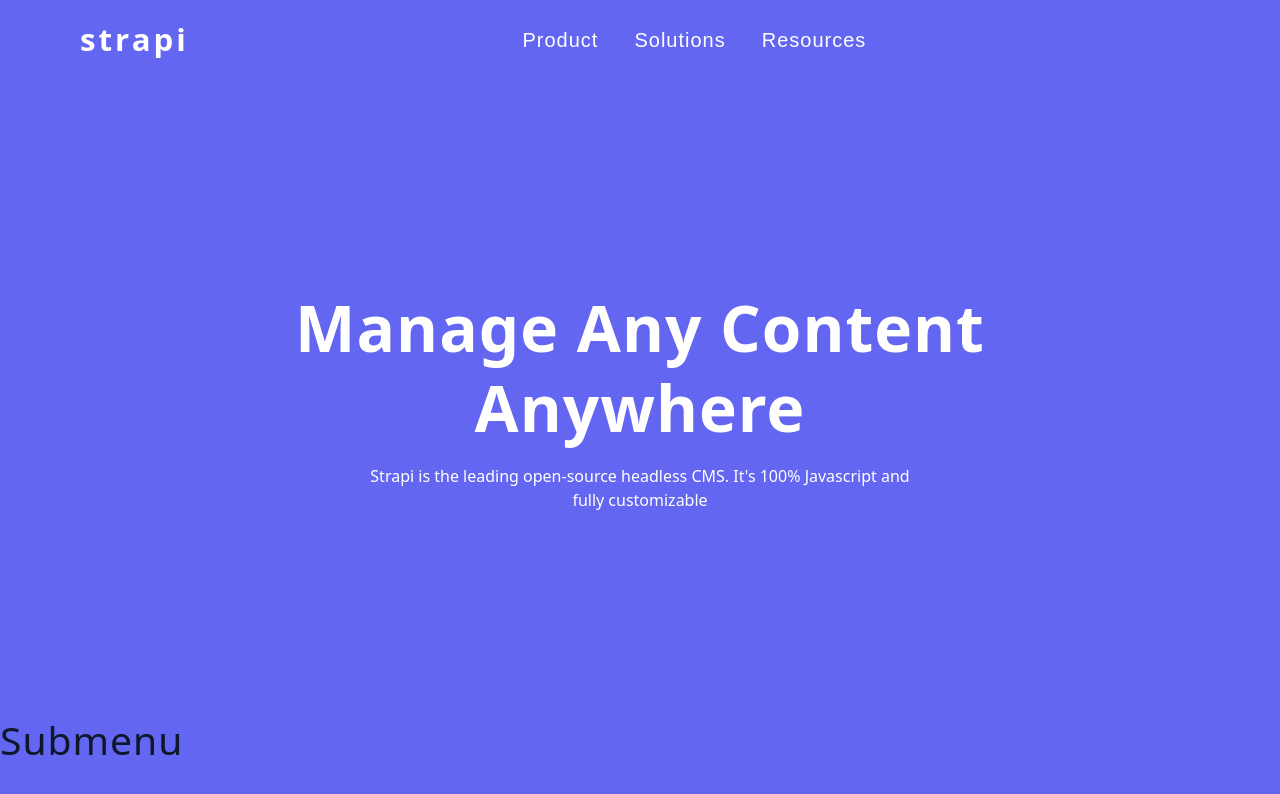
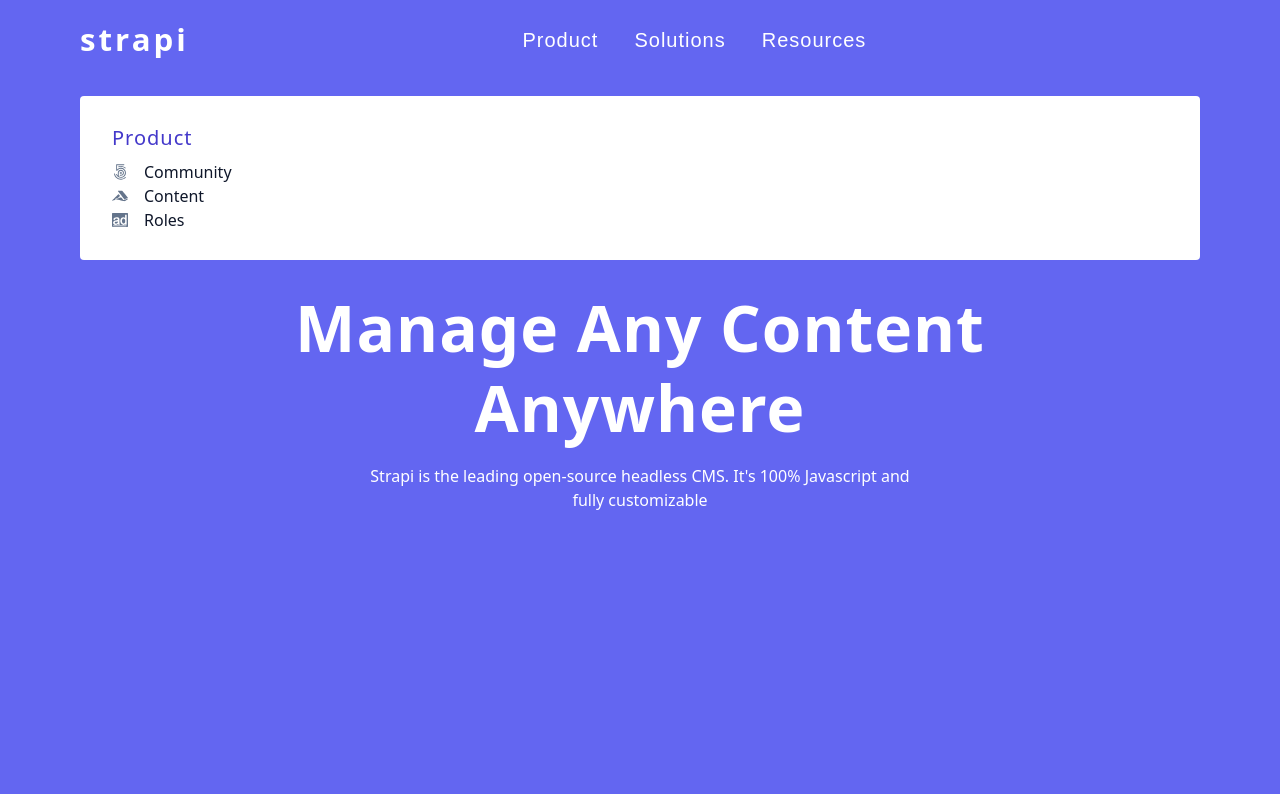
Before and after one commit to fugasok/react-strapi, a React (Vite) app: page / in a window 1280 px wide. Both pictures are taken after a click on the button "Product". Shown: the top 794 px of the page. Built offline with nearby package versions, Linux system fonts and the light colour scheme.

Commit message:
submenu html and css

```diff
--- a/src/Context.jsx
+++ b/src/Context.jsx
@@ -4,6 +4,7 @@
 
 export const AppProvider = ({ children }) => {
 	const [isSidebarOpen, setIsSidebarOpen] = useState(false);
+	const [pageId, setPageId] = useState(null);
 
 	const openSidebar = () => {
 		setIsSidebarOpen(true);
@@ -13,7 +14,9 @@
 	};
 
 	return (
-		<AppContext.Provider value={{ isSidebarOpen, openSidebar, closeSidebar }}>
+		<AppContext.Provider
+			value={{ isSidebarOpen, openSidebar, closeSidebar, pageId, setPageId }}
+		>
 			{children}
 		</AppContext.Provider>
 	);
--- a/src/NavLinks.jsx
+++ b/src/NavLinks.jsx
@@ -2,11 +2,11 @@
 import sublinks from "./data";
 
 const NavLinks = () => {
-	const {} = useGlobalContext();
+	const {setPageId} = useGlobalContext();
 	return <div className="nav-links">
       {sublinks.map((item)=>{
          const {pageId, page} = item;
-         return <button key={pageId} className="nav-link">{page}</button>
+         return <button key={pageId} className="nav-link" onMouseEnter={()=> setPageId(pageId)}>{page}</button>
       })}
    </div>;
 };
--- a/src/Submenu.jsx
+++ b/src/Submenu.jsx
@@ -1,6 +1,27 @@
+import { useGlobalContext } from "./Context";
+import sublinks from "./data";
+
 const Submenu = () => {
-  return (
-    <h2>Submenu</h2>
-  )
-}
-export default Submenu
+	const { pageId } = useGlobalContext();
+	const currentPage = sublinks.find((item) => item.pageId === pageId);
+
+	return (
+		<div className={currentPage?'submenu show-submenu':'submenu'}>
+			<h5>{currentPage?.page}</h5>
+			<div
+				className="submenu-links"
+				style={{
+					gridTemplateColumns:
+						currentPage?.links?.length > 3 ? "1fr 1fr" : "1fr",
+				}}
+			>
+        {currentPage?.links?.map((link)=>{
+          const {id, url, label, icon} = link;
+          return <a href={url} key={id}>{icon}{label}</a>
+        })}
+
+      </div>
+		</div>
+	);
+};
+export default Submenu;
--- a/src/index.css
+++ b/src/index.css
@@ -692,3 +692,59 @@
     /* border: 2px solid green; */
   }
 }
+/*
+=============
+Submenu
+===============
+*/
+
+.submenu {
+  display: none;
+}
+
+@media screen and (min-width: 992px) {
+  .submenu {
+    display: block;
+    position: fixed;
+    top: 6rem;
+    left: 50%;
+    width: var(--fluid-width);
+    max-width: var(--max-width);
+    background: var(--white);
+    border-radius: var(--borderRadius);
+    padding: 2rem;
+
+    transform: rotateX(-90deg) translateX(-50%);
+    transform-origin: top;
+    perspective: 1000px;
+    /* toggle stuff */
+    visibility: hidden;
+    opacity: 0;
+    transition: transform 0.3s ease-in-out, opacity 0.2s ease-in-out;
+    /* border: 2px solid red; */
+  }
+  .show-submenu {
+    opacity: 1;
+    visibility: visible;
+    transform: rotateX(0deg) translate(-50%);
+  }
+  .submenu h5 {
+    margin-bottom: 1rem;
+    color: var(--primary-700);
+  }
+  .submenu-links {
+    display: grid;
+    row-gap: 0.5rem;
+  }
+  .submenu-links a {
+    display: block;
+    color: var(--grey-900);
+    text-transform: capitalize;
+    display: flex;
+    align-items: center;
+    gap: 1rem;
+  }
+  .submenu-links svg {
+    color: var(--grey-500);
+  }
+}
```
